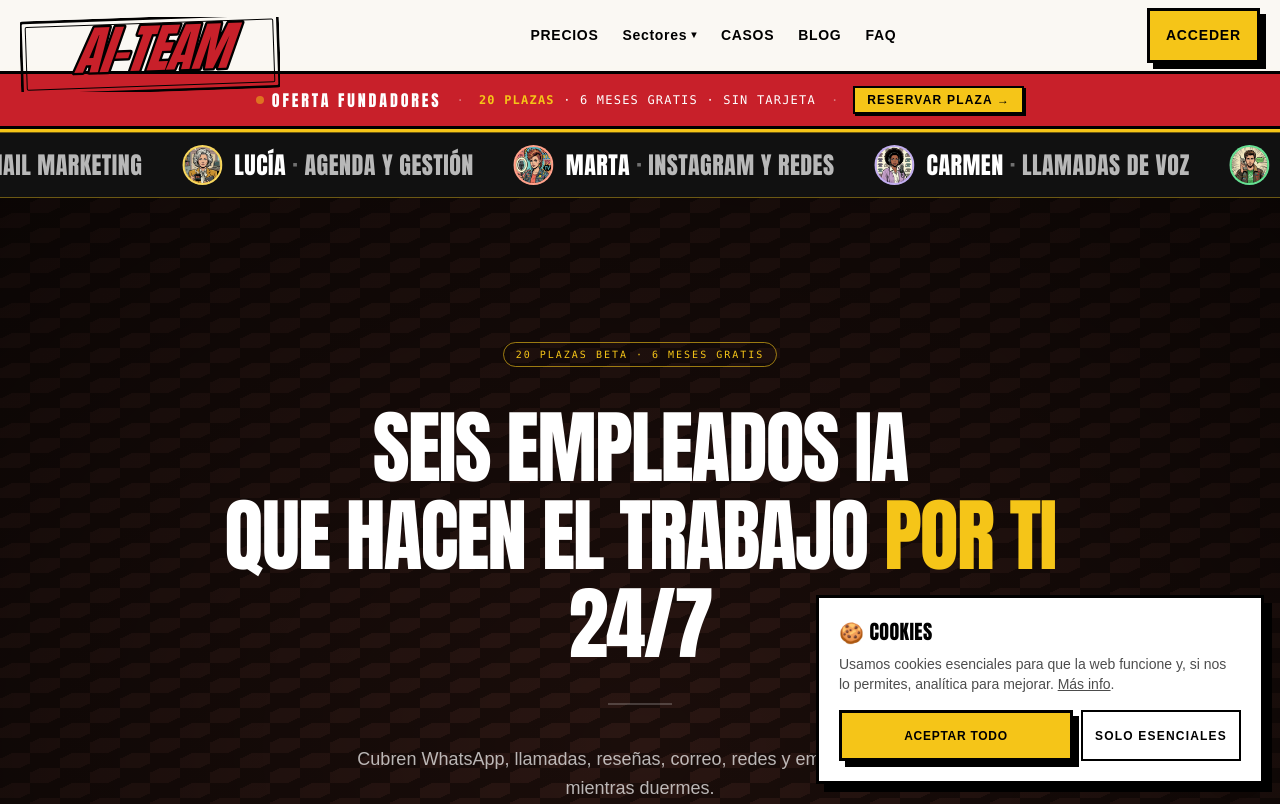
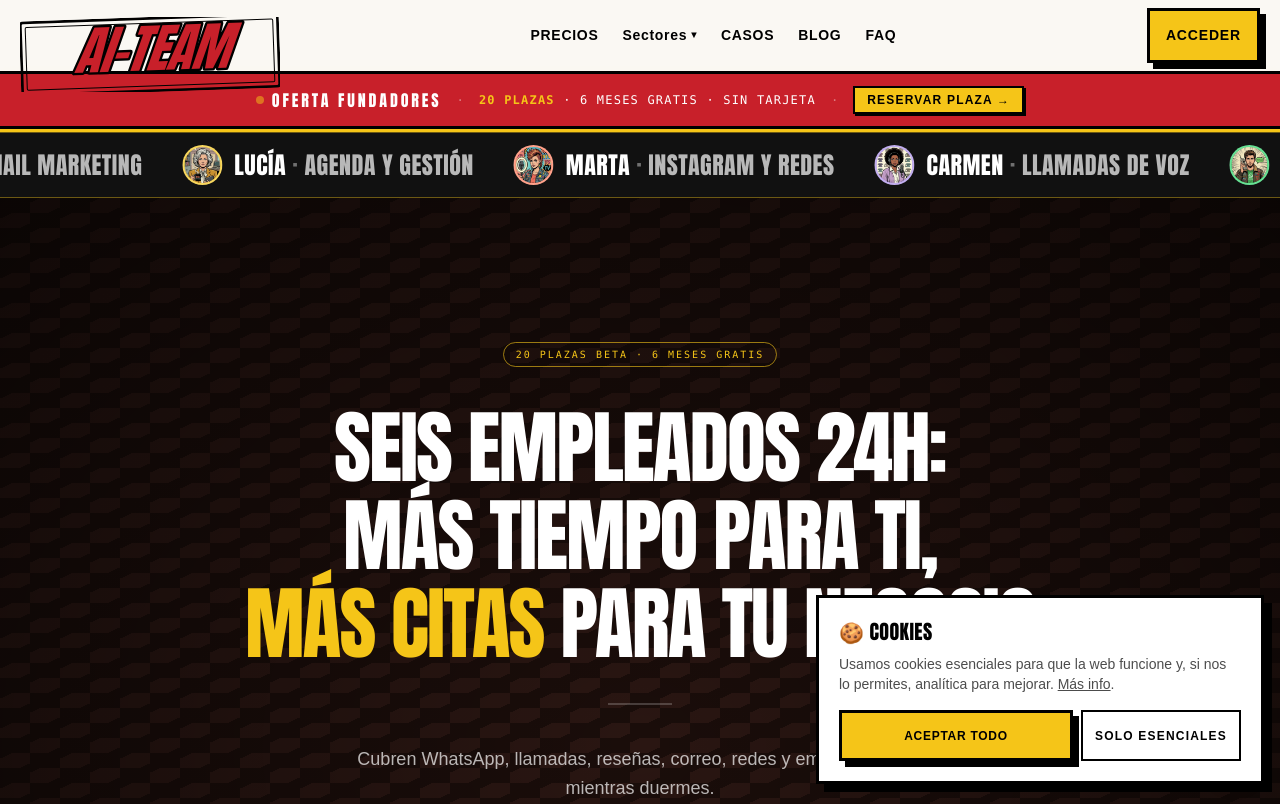
Before and after one commit to ecoprimemediterraneo-ops/team-ia, a Next.js app: page / in a window 1280 px wide. Shown: the top 804 px of the page. Built offline with nearby package versions, Linux system fonts and the light colour scheme.

Commit message:
feat(hero): nuevo titular — 'SEIS EMPLEADOS 24H: MÁS TIEMPO PARA TI, MÁS CITAS PARA TU NEGOCIO'

```diff
--- a/src/components/Hero.tsx
+++ b/src/components/Hero.tsx
@@ -66,12 +66,11 @@ export default function Hero() {
 
           {/* H1 principal */}
           <h1 className="font-stencil text-4xl sm:text-6xl md:text-7xl lg:text-[80px] leading-[1.0] tracking-tight">
-            <span className="block text-white">SEIS EMPLEADOS IA</span>
+            <span className="block text-white">SEIS EMPLEADOS 24H:</span>
+            <span className="block text-white mt-2">MÁS TIEMPO PARA TI,</span>
             <span className="block text-white mt-2">
-              QUE HACEN EL TRABAJO{" "}
-              <span className="text-[color:var(--mustard)]">POR TI</span>
+              <span className="text-[color:var(--mustard)]">MÁS CITAS</span> PARA TU NEGOCIO
             </span>
-            <span className="block text-white mt-2">24/7</span>
           </h1>
 
           {/* Separador */}
```
